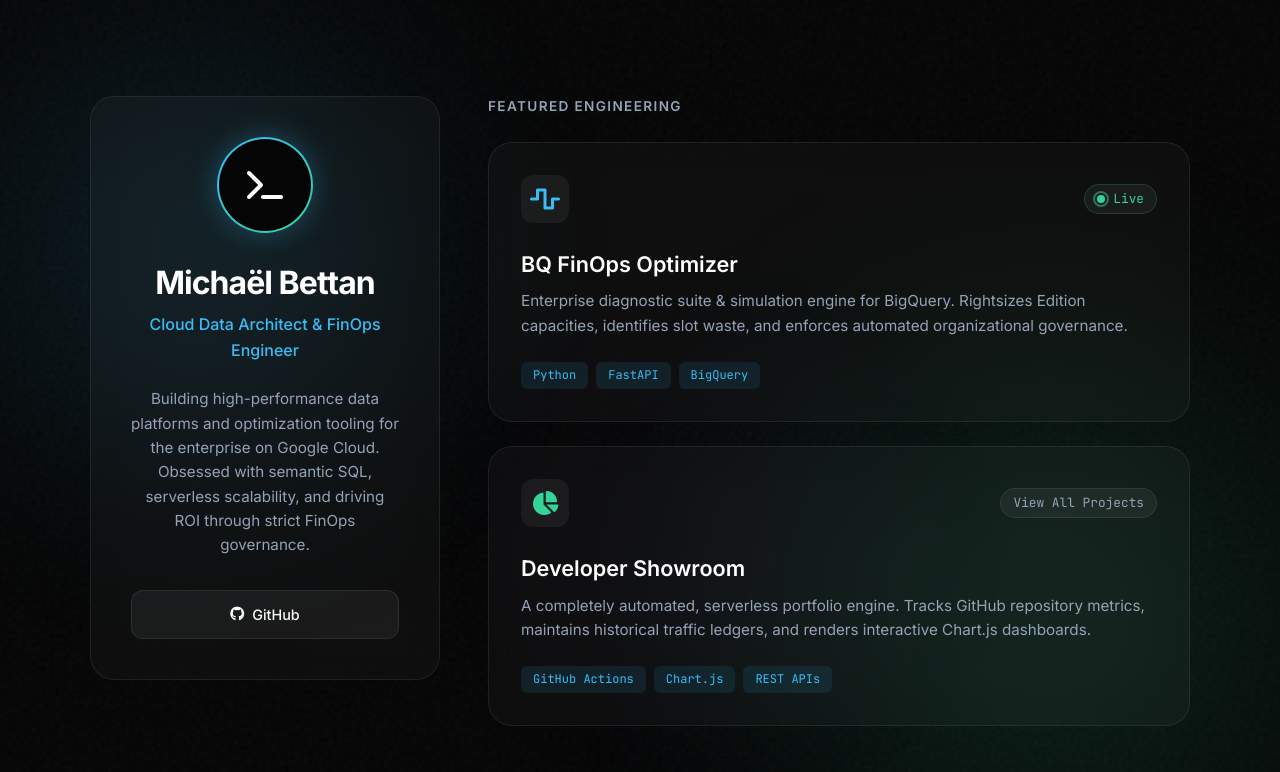
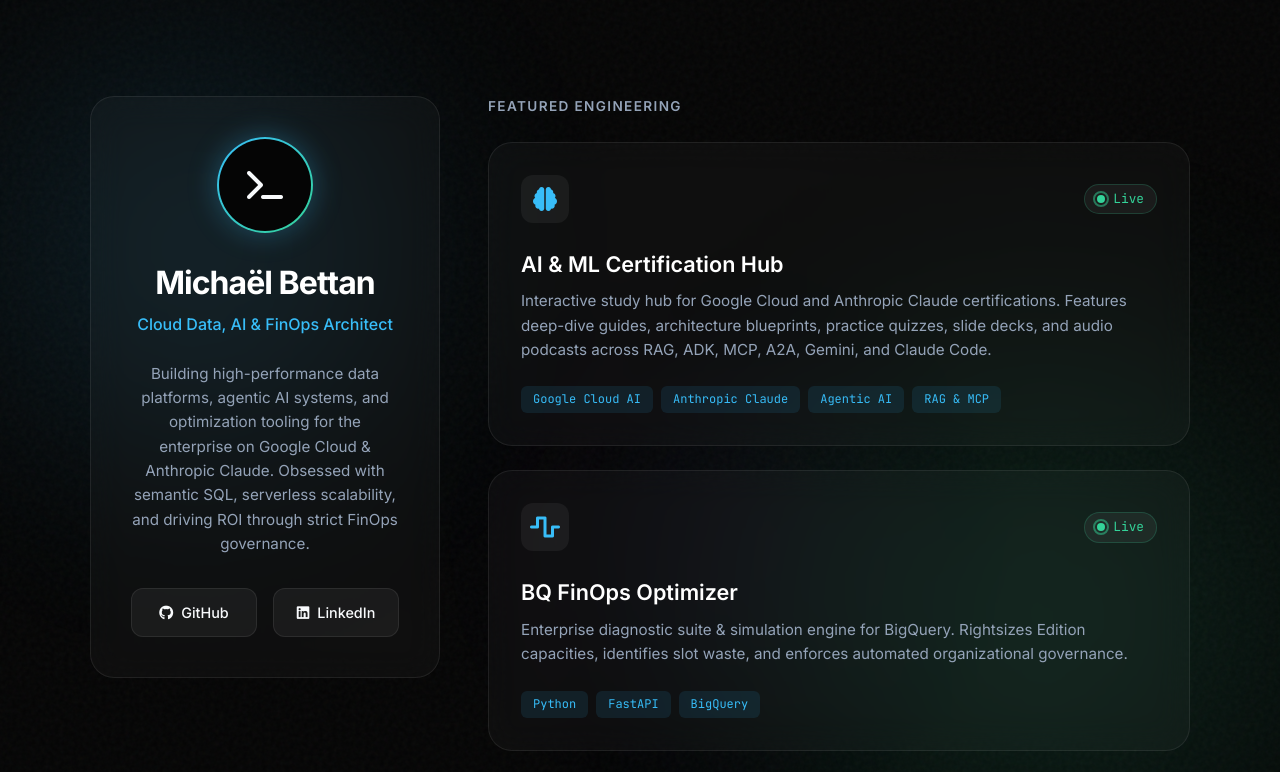
Before and after one commit to mbettan/mbettan.github.io, a plain HTML site: page index.html in a window 1280 px wide. Shown: the top 772 px of the page. Drawn offline with Linux system fonts and the light colour scheme.

Commit message:
Revise title, description, and project details in index.html
Updated title and meta description for improved clarity. Added new project details for AI & ML Certification Hub.

```diff
--- a/index.html
+++ b/index.html
@@ -3,15 +3,15 @@
 <head>
     <meta charset="UTF-8">
     <meta name="viewport" content="width=device-width, initial-scale=1.0">
-    <title>Michaël Bettan | Cloud Data Architect</title>
-    <meta name="description" content="Portfolio of Michaël Bettan, specializing in Google Cloud, Data Architecture, and FinOps.">
+    <title>Michaël Bettan | Cloud Data, AI &amp; FinOps Architect</title>
+    <meta name="description" content="Portfolio of Michaël Bettan, specializing in Google Cloud, AI/ML Engineering, Data Architecture, and Enterprise FinOps.">
 
     <!-- Open Graph -->
     <meta name="google-site-verification" content="EUy2FT8B1694vgEZEiwfaZ-mAV1uPcQKsQl8uyq4pxk" />
     <meta property="og:type" content="website">
     <meta property="og:url" content="https://mbettan.github.io/">
-    <meta property="og:title" content="Michaël Bettan | Cloud Data Architect">
-    <meta property="og:description" content="Specializing in Google Cloud, Data Architecture, and Enterprise FinOps.">
+    <meta property="og:title" content="Michaël Bettan | Cloud Data, AI &amp; FinOps Architect">
+    <meta property="og:description" content="Specializing in Google Cloud, Agentic AI/ML Architecture, Data Platforms, and Enterprise FinOps.">
     <meta property="og:site_name" content="Michaël Bettan">
 
     <!-- Structured Data -->
@@ -21,7 +21,19 @@
         "@type": "WebSite",
         "name": "Michaël Bettan",
         "alternateName": ["mbettan"],
-        "url": "https://mbettan.github.io/"
+        "url": "https://mbettan.github.io/",
+        "hasPart": [
+            {
+                "@type": "WebSite",
+                "name": "AI & Machine Learning Certification Hub",
+                "url": "https://mbettan.github.io/machine-learning-cert/"
+            },
+            {
+                "@type": "SoftwareApplication",
+                "name": "BQ FinOps Optimizer",
+                "url": "https://mbettan.github.io/bq-finops-optimizer/"
+            }
+        ]
     }
     </script>
 
@@ -49,10 +61,10 @@
                     <div class="avatar-content"><i class="fas fa-terminal"></i></div>
                 </div>
                 <h1 class="brand-title">Michaël Bettan</h1>
-                <h2 class="brand-subtitle">Cloud Data Architect &amp; FinOps Engineer</h2>
+                <h2 class="brand-subtitle">Cloud Data, AI &amp; FinOps Architect</h2>
 
                 <p class="bio">
-                    Building high-performance data platforms and optimization tooling for the enterprise on Google Cloud.
+                    Building high-performance data platforms, agentic AI systems, and optimization tooling for the enterprise on Google Cloud &amp; Anthropic Claude.
                     Obsessed with semantic SQL, serverless scalability, and driving ROI through strict FinOps governance.
                 </p>
 
@@ -60,6 +72,10 @@
                     <a href="https://github.com/mbettan" class="social-btn" target="_blank" aria-label="GitHub">
                         <i class="fab fa-github"></i>
                         <span>GitHub</span>
+                    </a>
+                    <a href="https://www.linkedin.com/in/mbettan/" class="social-btn" target="_blank" aria-label="LinkedIn">
+                        <i class="fab fa-linkedin"></i>
+                        <span>LinkedIn</span>
                     </a>
                 </div>
             </div>
@@ -70,6 +86,27 @@
             <h3 class="section-label">Featured Engineering</h3>
 
             <div class="project-grid">
+
+                <!-- AI & ML Certification Hub -->
+                <a href="https://mbettan.github.io/machine-learning-cert/" class="project-card glass-panel" target="_blank">
+                    <div class="card-glow"></div>
+                    <div class="project-header">
+                        <div class="project-icon icon-blue"><i class="fas fa-brain"></i></div>
+                        <div class="project-status">
+                            <span class="pulse-dot"></span> Live
+                        </div>
+                    </div>
+                    <div class="project-body">
+                        <h4>AI &amp; ML Certification Hub</h4>
+                        <p>Interactive study hub for Google Cloud and Anthropic Claude certifications. Features deep-dive guides, architecture blueprints, practice quizzes, slide decks, and audio podcasts across RAG, ADK, MCP, A2A, Gemini, and Claude Code.</p>
+                    </div>
+                    <div class="project-footer">
+                        <span class="tech-tag">Google Cloud AI</span>
+                        <span class="tech-tag">Anthropic Claude</span>
+                        <span class="tech-tag">Agentic AI</span>
+                        <span class="tech-tag">RAG &amp; MCP</span>
+                    </div>
+                </a>
 
                 <!-- BQ FinOps Optimizer -->
                 <a href="https://mbettan.github.io/bq-finops-optimizer/" class="project-card glass-panel" target="_blank">
@@ -82,7 +119,7 @@
                     </div>
                     <div class="project-body">
                         <h4>BQ FinOps Optimizer</h4>
-                        <p>Enterprise diagnostic suite & simulation engine for BigQuery. Rightsizes Edition capacities, identifies slot waste, and enforces automated organizational governance.</p>
+                        <p>Enterprise diagnostic suite &amp; simulation engine for BigQuery. Rightsizes Edition capacities, identifies slot waste, and enforces automated organizational governance.</p>
                     </div>
                     <div class="project-footer">
                         <span class="tech-tag">Python</span>
```
